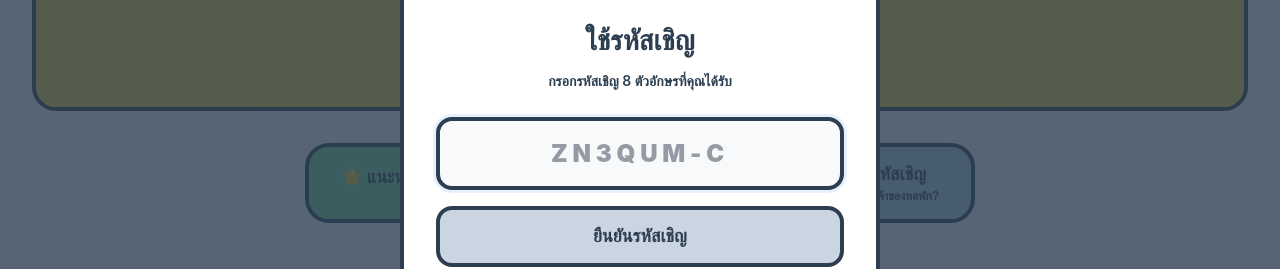
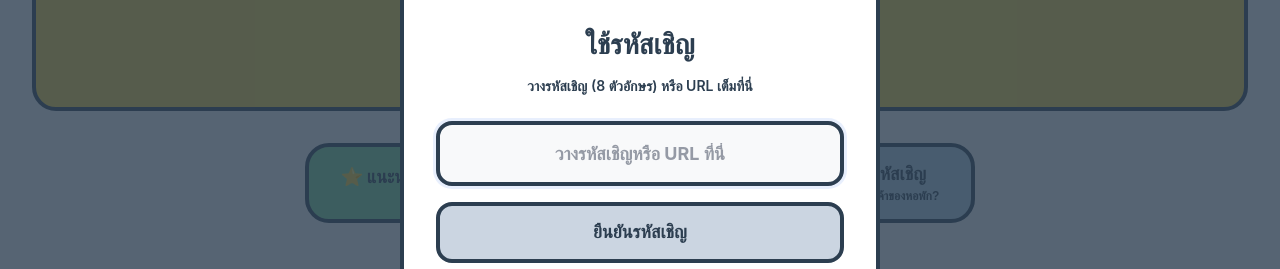
Before and after one commit to noofzaa-ai/apartment-oat, a Next.js app: page /get-started in a window 1280 px wide. Both pictures are taken after a click on the button "หากคุณได้รับรหัสเชิญจากเจ้าของหอพัก กดที่นี่". Shown: the part 302-571 px from the top of the page. Built offline with nearby package versions, Linux system fonts and the light colour scheme; no server answers.

Commit message:
Add URL parsing to invite modal - accept full URL or code

```diff
--- a/app/get-started/page.tsx
+++ b/app/get-started/page.tsx
@@ -130,14 +130,25 @@ export default function GetStartedPage() {
   const handleSubmitInvite = async () => {
     setInviteError('');
 
-    if (!inviteCode || inviteCode.length !== 8) {
-      setInviteError('กรุณากรอกรหัสเชิญ 8 ตัวอักษร');
+    let code = inviteCode.trim();
+
+    // If input contains URL pattern, extract code
+    if (code.includes('/tenant/invite/')) {
+      const match = code.match(/\/tenant\/invite\/([a-zA-Z0-9_-]+)/);
+      if (match) {
+        code = match[1];
+      }
+    }
+
+    // Validate extracted code
+    if (!code || code.length !== 8) {
+      setInviteError('รหัสเชิญไม่ถูกต้อง (ต้องเป็น 8 ตัวอักษร)');
       return;
     }
 
     setSubmittingInvite(true);
     try {
-      const res = await fetch(`/api/tenant/invites/${inviteCode}/claim`, {
+      const res = await fetch(`/api/tenant/invites/${code}/claim`, {
         method: 'POST',
       });
 
@@ -577,7 +588,7 @@ export default function GetStartedPage() {
                 ใช้รหัสเชิญ
               </h2>
               <p style={{ fontSize: "0.875rem", fontWeight: 600, color: "#2C3E50" }}>
-                กรอกรหัสเชิญ 8 ตัวอักษรที่คุณได้รับ
+                วางรหัสเชิญ (8 ตัวอักษร) หรือ URL เต็มที่นี่
               </p>
             </div>
 
@@ -587,28 +598,24 @@ export default function GetStartedPage() {
                 type="text"
                 value={inviteCode}
                 onChange={(e) => {
-                  const value = e.target.value.replace(/[^A-Za-z0-9_-]/g, '').slice(0, 8);
-                  setInviteCode(value);
+                  setInviteCode(e.target.value);
                   setInviteError('');
                 }}
-                maxLength={8}
-                placeholder="zn3quM-C"
+                placeholder="วางรหัสเชิญหรือ URL ที่นี่"
                 style={{
                   width: "100%",
                   border: "4px solid #2C3E50",
                   borderRadius: 16,
                   padding: "16px 20px",
-                  fontSize: "1.5rem",
-                  fontWeight: 900,
+                  fontSize: "1.125rem",
+                  fontWeight: 700,
                   textAlign: "center",
                   color: "#2C3E50",
-                  background: "#F8F9FA",
-                  letterSpacing: "0.2em",
-                  textTransform: "uppercase"
+                  background: "#F8F9FA"
                 }}
                 autoFocus
                 onKeyPress={(e) => {
-                  if (e.key === 'Enter' && !submittingInvite) {
+                  if (e.key === 'Enter' && !submittingInvite && inviteCode.trim().length > 0) {
                     handleSubmitInvite();
                   }
                 }}
@@ -634,21 +641,21 @@ export default function GetStartedPage() {
             {/* Submit Button */}
             <button
               onClick={handleSubmitInvite}
-              disabled={submittingInvite || inviteCode.length !== 8}
+              disabled={submittingInvite || inviteCode.trim().length === 0}
               style={{
                 width: "100%",
                 border: "4px solid #2C3E50",
                 borderRadius: 16,
-                background: submittingInvite || inviteCode.length !== 8 ? "#CBD5E1" : "#7FDB9A",
+                background: submittingInvite || inviteCode.trim().length === 0 ? "#CBD5E1" : "#7FDB9A",
                 padding: "16px 24px",
                 fontWeight: 900,
                 fontSize: "1.125rem",
                 color: "#2C3E50",
-                cursor: submittingInvite || inviteCode.length !== 8 ? "not-allowed" : "pointer",
+                cursor: submittingInvite || inviteCode.trim().length === 0 ? "not-allowed" : "pointer",
                 transition: "transform 0.2s"
               }}
               onMouseEnter={(e) => {
-                if (!submittingInvite && inviteCode.length === 8) {
+                if (!submittingInvite && inviteCode.trim().length > 0) {
                   e.currentTarget.style.transform = "translateY(-2px)";
                 }
               }}
```
